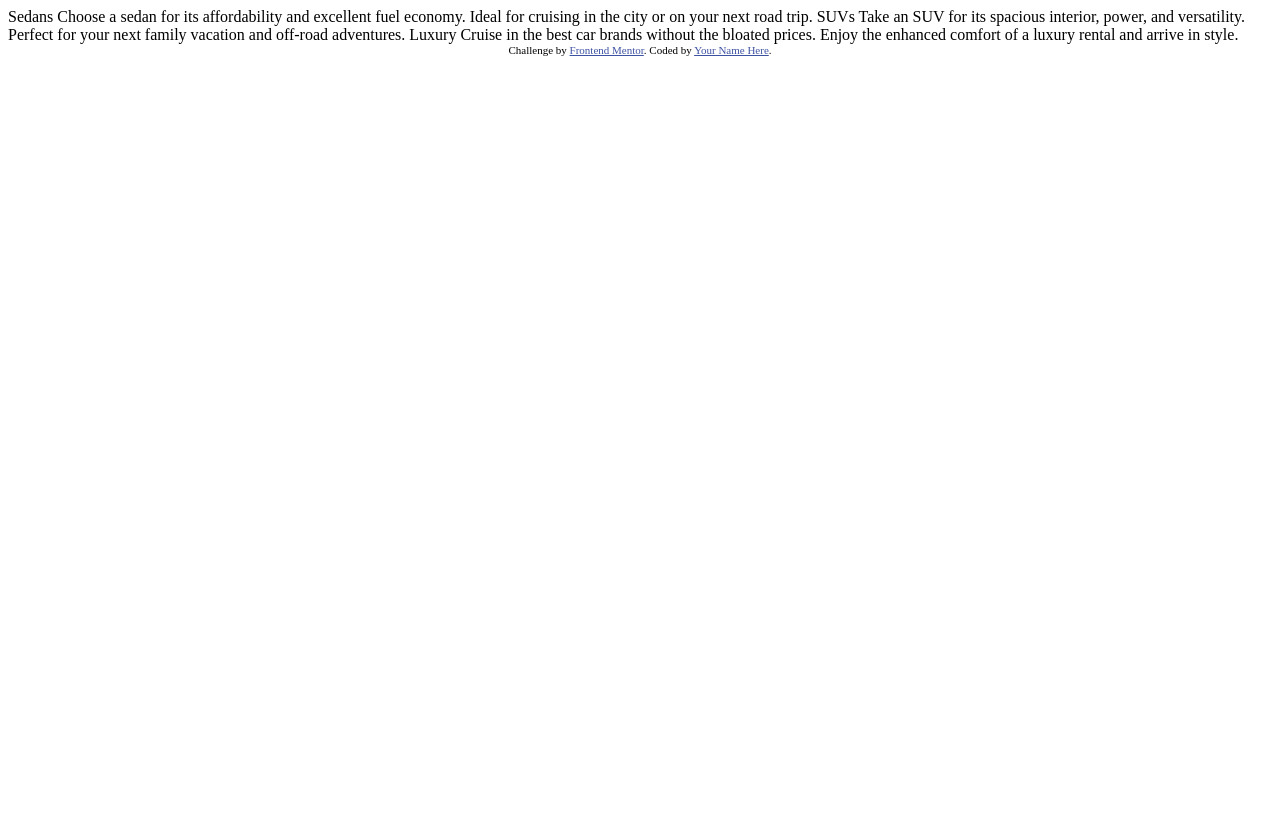
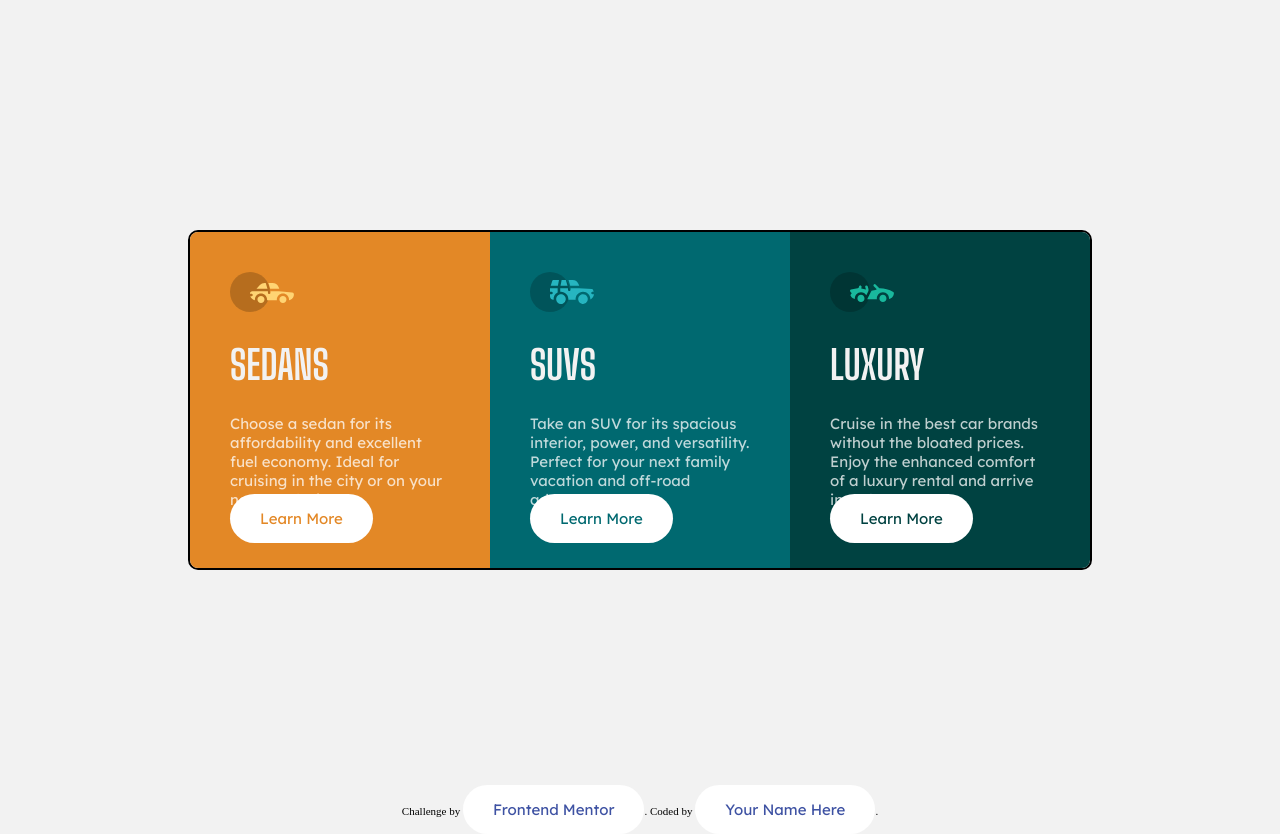
Before and after one commit to acce8711/3-column-preview-card-component, a plain HTML site: page index.html in a window 1280 px wide. Before the commit the page ends 800 px from the top, so only its background shows below. Drawn offline with Linux system fonts and the light colour scheme.

Commit message:
made cards and some styling

```diff
--- a/index.html
+++ b/index.html
@@ -8,29 +8,56 @@
 
   <title>Frontend Mentor | 3-column preview card component</title>
 
-  <!-- Feel free to remove these styles or customise in your own stylesheet 👍 -->
-  <style>
-    .attribution { font-size: 11px; text-align: center; }
-    .attribution a { color: hsl(228, 45%, 44%); }
-  </style>
+  <link rel="preconnect" href="https://fonts.googleapis.com">
+  <link rel="preconnect" href="https://fonts.gstatic.com" crossorigin>
+  <link href="https://fonts.googleapis.com/css2?family=Lexend+Deca:wght@100;200;300;400;500;600;700;800;900&display=swap" rel="stylesheet">
+
+  <link rel="preconnect" href="https://fonts.googleapis.com">
+<link rel="preconnect" href="https://fonts.gstatic.com" crossorigin>
+<link href="https://fonts.googleapis.com/css2?family=Big+Shoulders+Display:wght@100;200;300;400;500;600;700;800;900&display=swap" rel="stylesheet">
+
+  <link rel="stylesheet" href="styles.css">
+
 </head>
 <body>
-
-  Sedans
+  <main class="container">
+    <div class="cards">
+      <div class="card1">
+        <img src="images/icon-sedans.svg">
+        <h1>Sedans</h1>
+        <p>
           Choose a sedan for its affordability and excellent fuel economy. Ideal for cruising in the city
           or on your next road trip.
-
-  SUVs
+        </p>
+        <a href="">Learn More</a>
+      </div>
+      <div class="card2">
+        <img src="images/icon-suvs.svg">
+        <h1>SUVs</h1>
+        <p>
           Take an SUV for its spacious interior, power, and versatility. Perfect for your next family vacation
           and off-road adventures.
-
-  Luxury
+        </p>
+        <a href="">Learn More</a>
+      </div>
+      <div class="card3">
+        <img src="images/icon-luxury.svg">
+        <h1>Luxury</h1>
+        <p>
           Cruise in the best car brands without the bloated prices. Enjoy the enhanced comfort of a luxury
           rental and arrive in style.
+        </p>
+        <a href="">Learn More</a>
+      </div>
+    </div>
+  </main>
 
+  <footer>
     <div class="attribution">
       Challenge by <a href="https://www.frontendmentor.io?ref=challenge" target="_blank">Frontend Mentor</a>.
       Coded by <a href="#">Your Name Here</a>.
     </div>
+  </footer>
+
 </body>
 </html>
--- /dev/null
+++ b/styles.css
@@ -0,0 +1,85 @@
+.attribution { font-size: 11px; text-align: center; }
+.attribution a { color: hsl(228, 45%, 44%); }
+
+* {
+    padding: 0;
+    margin: 0;
+}
+
+*, *::before, *::after {
+    box-sizing: border-box;
+}
+
+h1 {
+    font-family: 'Big Shoulders Display', cursive;
+    text-transform: uppercase;
+    font-size: 30pt;
+    font-weight: 700;
+    color: hsl(0, 0%, 95%);
+    margin: 25px 0;
+}
+
+p, a {
+    font-family:'Lexend Deca', sans-serif;
+    font-weight: 400;
+    font-size: 15px;
+    color: hsla(0, 0%, 100%, 0.75);
+}
+
+body {
+    background-color: hsl(0, 0%, 95%);
+    height: 100vh;
+}
+
+.container {
+    display: flex;
+    height: inherit;
+    align-items: center;
+    justify-content: center;
+}
+
+.cards {
+    display: flex;
+    align-content: center;
+    justify-content: center;
+    border: 2px solid black;
+    border-radius: 10px;
+    overflow: hidden;
+}
+
+.card1 {
+    width: 300px;
+    padding: 40px;
+    background-color: hsl(31, 77%, 52%);
+}
+
+.card2 {
+    width: 300px;
+    padding: 40px;
+    background-color: hsl(184, 100%, 22%);
+}
+
+.card3 {
+    width: 300px;
+    padding: 40px;
+    background-color: hsl(179, 100%, 13%);
+}
+
+a {
+    padding: 15px 30px;
+    background-color: white;
+    text-decoration: none;
+    border-radius: 30px;
+}
+
+.card1 a {
+    color: hsl(31, 77%, 52%);
+}
+
+.card2 a {
+    color: hsl(184, 100%, 22%);
+}
+
+.card3 a {
+    color: hsl(179, 100%, 13%);
+}
```
Lines whose indentation alone changed are shown as unchanged.
